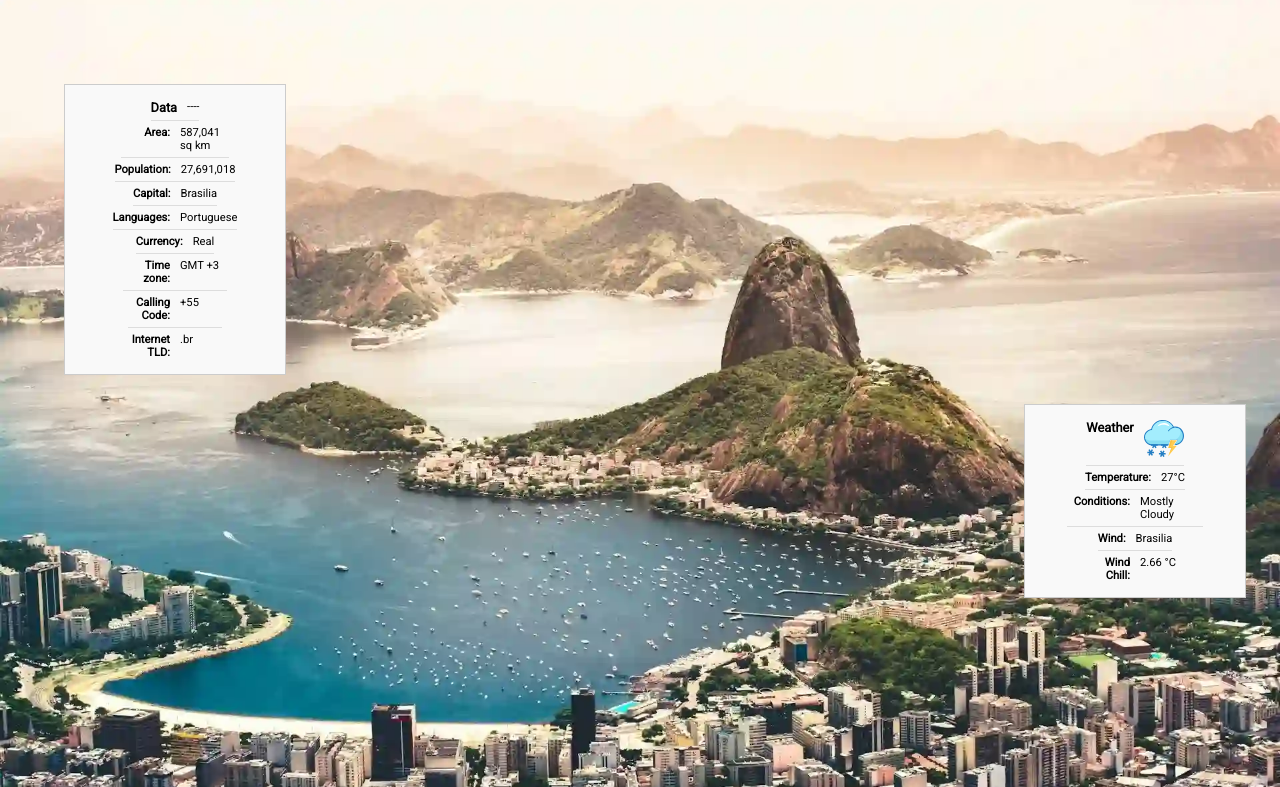
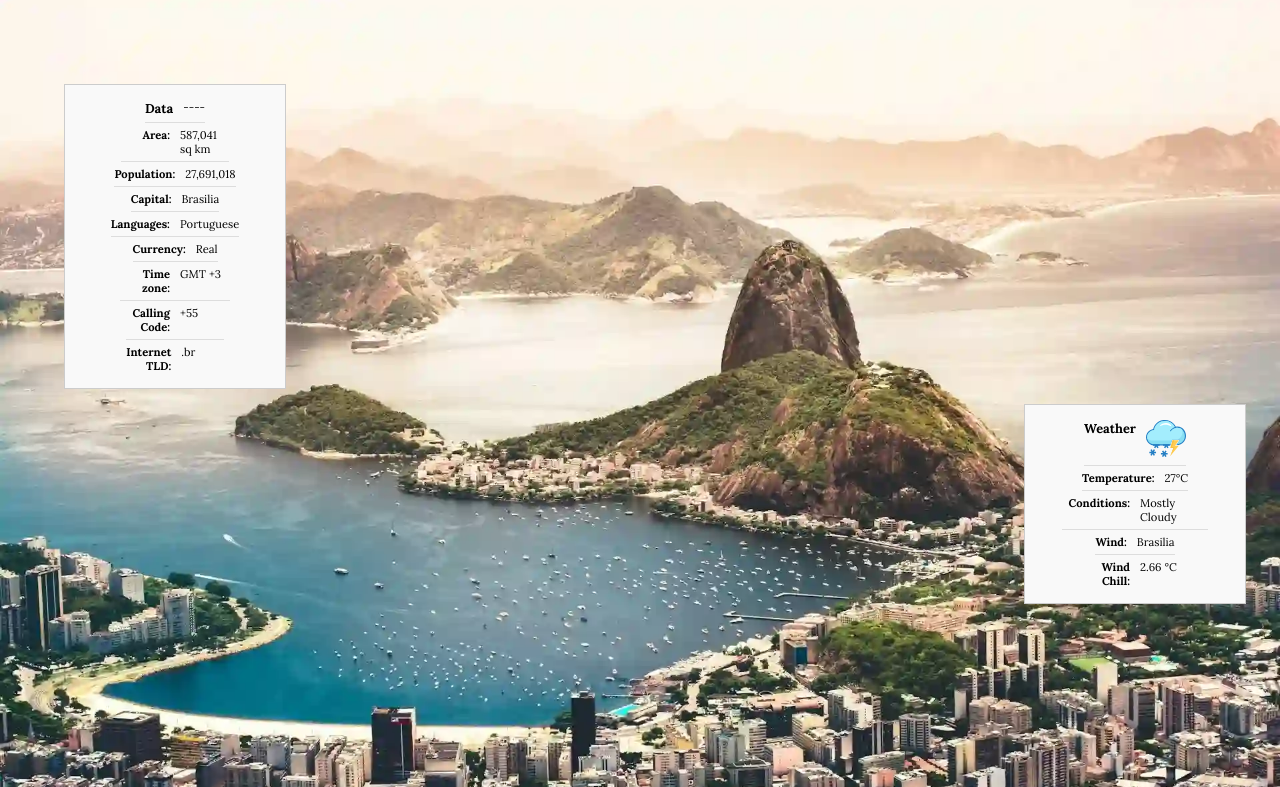
Before and after one commit to digitalmateus/wdd131, a plain HTML site: page place.html in a window 1280 px wide. Shown: the part 76-863 px from the top of the page. Drawn offline with Linux system fonts and the light colour scheme.

Commit message:
google fonts

```diff
--- a/place.html
+++ b/place.html
@@ -6,9 +6,11 @@
     <title>Brazil | My Place by Mateus Nunes | WDD 131</title>
     <meta name="description" content="Country Page assidment for WDD 131">
     <meta name="author" content="Mateus Nunes">
-    <link rel=" preconnect" href="https://fonts.googleapis.com">
+
+    <link rel="preconnect" href="https://fonts.googleapis.com">
     <link rel="preconnect" href="https://fonts.gstatic.com" crossorigin>
-    <link rel="stylesheet" href="https://fonts.googleapis.com/css2?family=Roboto&display=swap">
+    <link href="https://fonts.googleapis.com/css2?family=Lora:ital,wght@0,400..700;1,400..700&display=swap" rel="stylesheet">
+
     <link rel="stylesheet" href="styles/place.css">
     <link rel="stylesheet" href="styles/place-large.css" media="screen and (min-width: 650px)">
     <script src="scripts/place.js" defer></script>
--- a/styles/place-large.css
+++ b/styles/place-large.css
@@ -1,7 +1,7 @@
 @media screen and (min-width: 650px) {
 
     * {
-        font-family: "Roboto", sans-serif;
+        font-family: "Lora", sans-serif;
         margin: 0 auto;
     }
 
--- a/styles/place.css
+++ b/styles/place.css
@@ -1,5 +1,5 @@
 * {
-    font-family: "Roboto", sans-serif;
+    font-family: "Lora", sans-serif;
     margin: 0 auto;
 }
 
```
